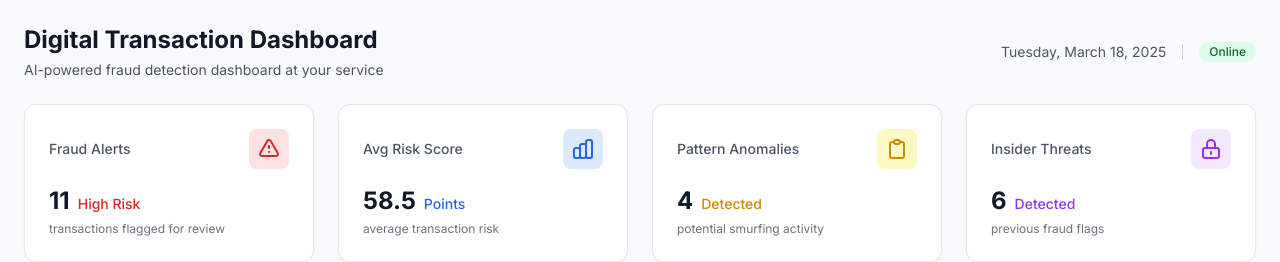
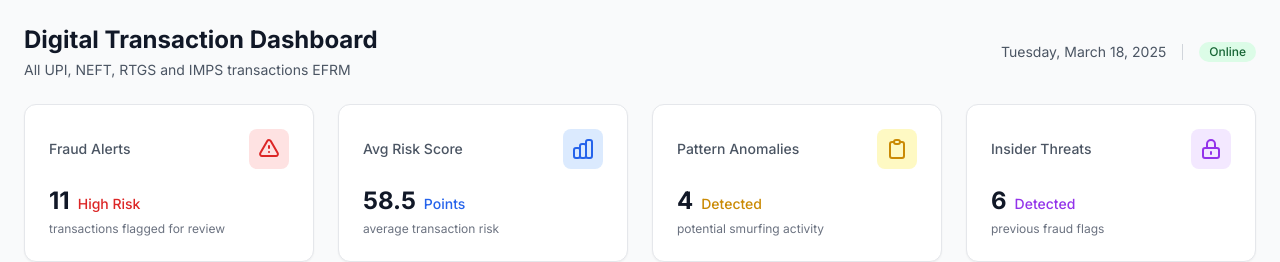
Before and after one commit to DYNAMICMORTAL/webapp, a Django app: page /compliance_dashboard/ in a window 1280 px wide. Shown: the top 262 px of the page. Run offline with Django 5.2, Linux system fonts and the light colour scheme; some libraries are stand-ins or nearby versions.

Commit message:
dashboard text changed

```diff
--- a/bankapp/branches/templates/compliance_dashboard.html
+++ b/bankapp/branches/templates/compliance_dashboard.html
@@ -18,7 +18,7 @@
         <div class="flex justify-between items-center">
             <div>
                 <h1 class="text-2xl font-bold text-gray-900">Digital Transaction Dashboard</h1>
-                <p class="mt-1 text-sm text-gray-600">AI-powered fraud detection dashboard at your service</p>
+                <p class="mt-1 text-sm text-gray-600">All UPI, NEFT, RTGS and IMPS transactions EFRM</p>
             </div>
             <div class="flex items-center gap-4">
                 <span class="text-sm text-gray-600" id="current-date"></span>
```
Also changed, not shown: bankapp/branches/templates/dashboard.html (+4 -4 lines).
